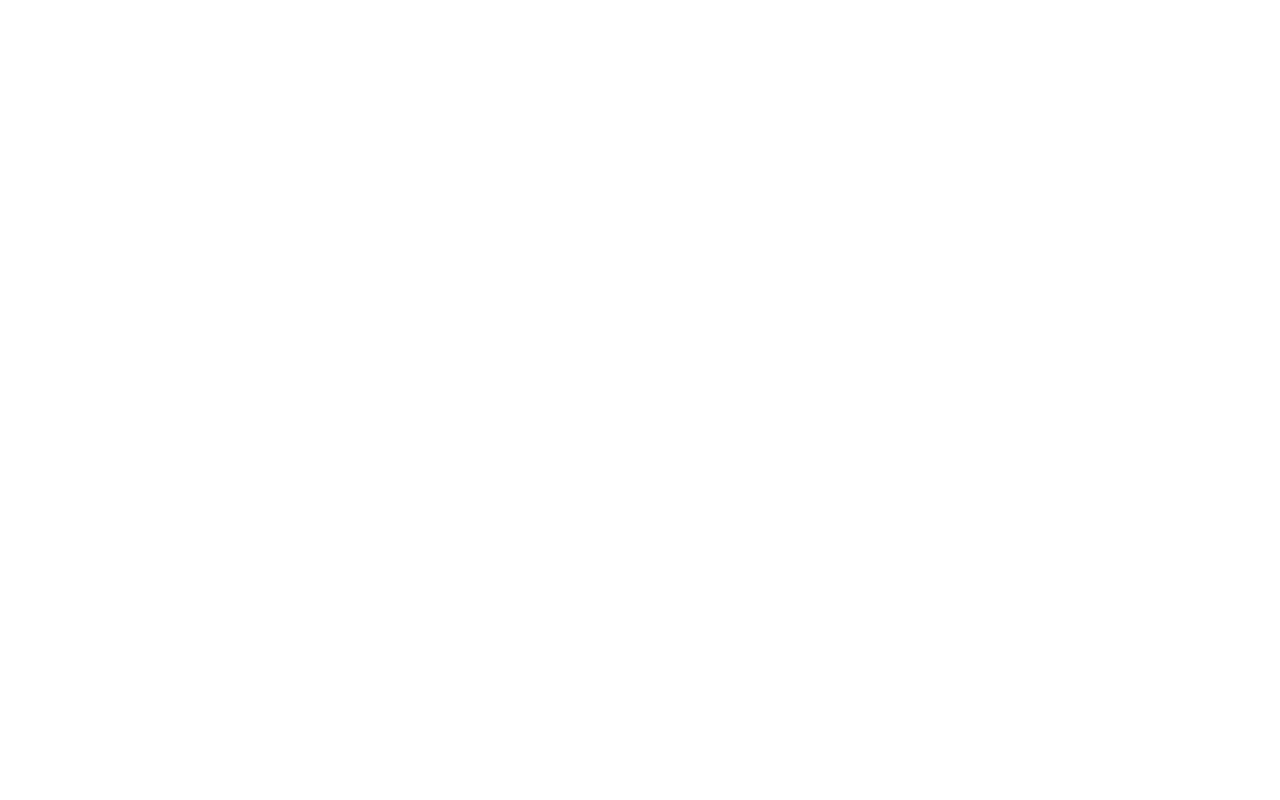
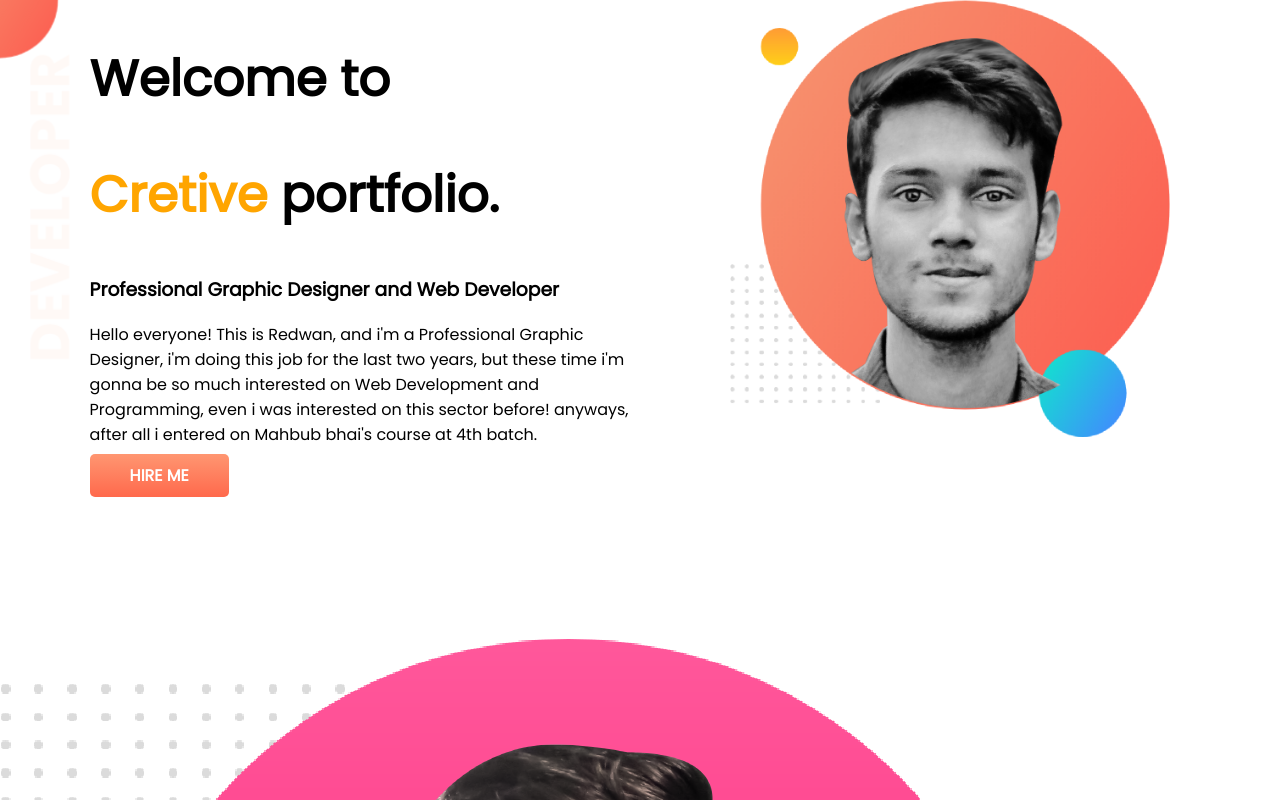
Before and after one commit to abdulkaderredwan/Redwan-port-sec, a plain HTML site: page index.html in a window 1280 px wide. Shown: the top 800 px of the page. Drawn offline with Linux system fonts and the light colour scheme.

Commit message:
css worked perfectly

```diff
--- a/css/style.css
+++ b/css/style.css
@@ -0,0 +1,33 @@
+body{
+    font-family: 'Poppins', sans-serif;
+    margin: 0;
+}
+h1{
+    font-size: 50px;
+}
+.org{
+    color: orange;
+}
+.flexible-container{
+    display: flex;
+    margin-bottom: 150px;
+}
+.first-sec{
+    background-image: url(../images/top-banner.png);
+    background-repeat: no-repeat;
+}
+.half-width{
+    width: 50%;
+    padding-left: 7%;
+}
+.half-width img{
+    width: 80%;
+}
+.link-button{
+    color: white;
+    background-image: linear-gradient(#FF9671, #FF694C);
+    font-weight: 700;
+    text-decoration: none;
+    padding: 10px 40px;
+    border-radius: 5px;
+}
--- a/index.html
+++ b/index.html
@@ -8,11 +8,41 @@
     <title>RM Creation</title>
     <link rel="stylesheet" href="css/style.css">
     <link rel="shortcut icon" href="images/fav2.png" type="image/x-icon">
-
+    <link rel="preconnect" href="https://fonts.googleapis.com">
+    <link rel="preconnect" href="https://fonts.gstatic.com" crossorigin>
+    <link href="https://fonts.googleapis.com/css2?family=Poppins&display=swap" rel="stylesheet">
 </head>
 
 <body>
-
+    <section class="first-sec flexible-container">
+        <div class="half-width">
+            <h1>Welcome to</h1>
+            <h1><span class="org">Cretive</span> portfolio.</h1>
+            <h3>Professional Graphic Designer and Web Developer</h3>
+            <p>Hello everyone! This is Redwan, and i'm a Professional Graphic Designer, i'm doing this job for the last
+                two
+                years, but these time i'm gonna be so much interested on Web Development and Programming, even i was
+                interested
+                on this sector before! anyways, after all i entered on Mahbub bhai's course at 4th batch.</p>
+            <a target="_blank" class="link-button" href="https://www.fiverr.com/users/redwanmunna/seller_dashboard">HIRE
+                ME</a>
+        </div>
+        <div class="half-width">
+            <img src="images/red1.png" alt="This is my first picture">
+        </div>
+    </section>
+    <section>
+        <div>
+            <img src="images/red2.png" alt="This is my second image.">
+        </div>
+        <div>
+            <h1>My Big Dream</h1>
+            <h3>Become a Expert Web Developer.</h3>
+            <p>I know i'm a graphic designer, but i'm not feeling good in this sector, and loving programming a lot.
+                this is the sector where i belong! i'm really greatful that. i got the chance to do this course with
+                Jhankar Mahbub bhaiya.</p>
+        </div>
+    </section>
 </body>
 
 </html>
```
